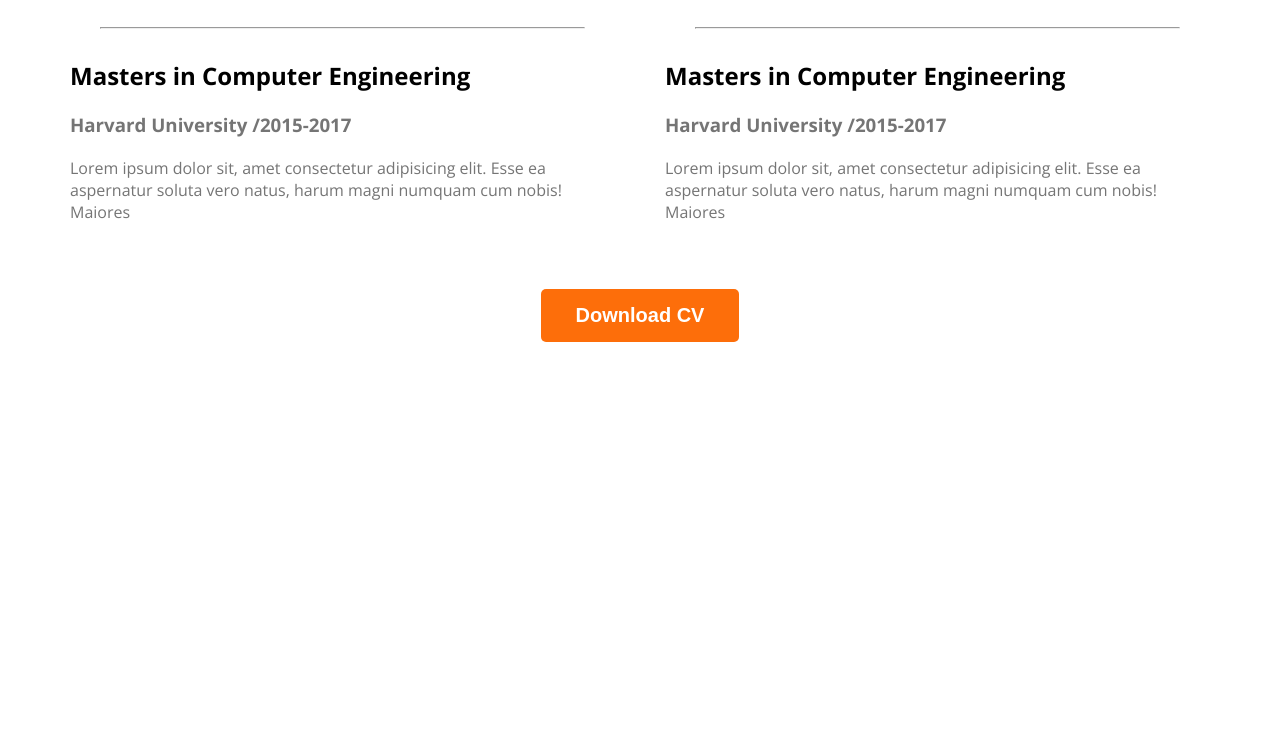
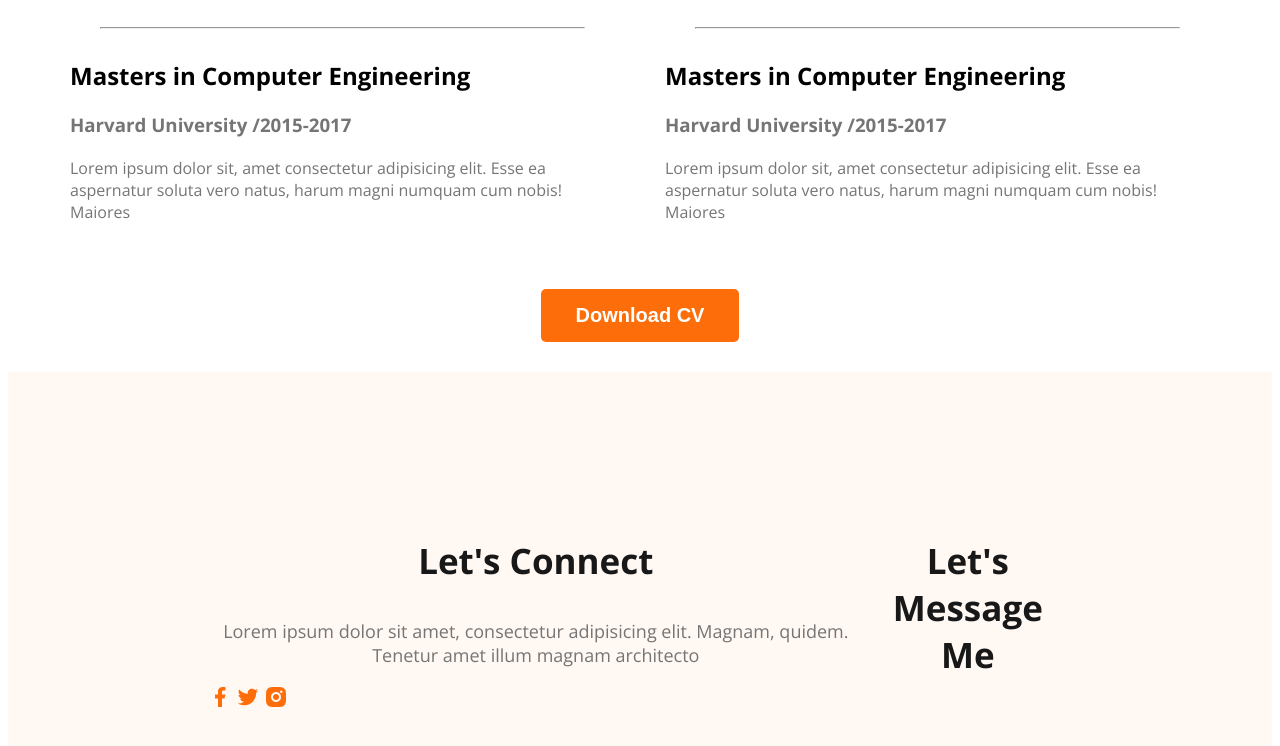
Before and after one commit to Aniruddah-Biswas/web-developer-Portfolio, a plain HTML site: page index.html in a window 1280 px wide. Shown: the part 2813-3559 px from the top of the page. Before the commit the page ends 3163 px from the top, so only its background shows below. Drawn offline with nearby package versions, Linux system fonts and the light colour scheme.

Commit message:
Footer added

```diff
--- a/index.html
+++ b/index.html
@@ -157,9 +157,7 @@
                 Maiores
               </p>
             </div>
-           </div>
-
-
+          </div>
 
           <div class="resume_column">
             <h3 class="resume_column_title">My Experience</h3>
@@ -205,6 +203,22 @@
         </div>
       </section>
     </main>
-    <footer></footer>
+    <footer>
+      <div class="footer_column">
+        <h3 class="section_title">Let's Connect</h3>
+        <p class="section_discription">
+          Lorem ipsum dolor sit amet, consectetur adipisicing elit. Magnam,
+          quidem. Tenetur amet illum magnam architecto
+        </p>
+        <div class="secial_link">
+          <a href=""><img src="images/icons/facebook.png" alt=""></a>
+          <a href=""><img src="images/icons/twitter.png" alt=""></a>
+          <a href=""><img src="images/icons/insta.png" alt=""></a>
+        </div>
+      </div>
+      <div class="footer_column">
+        <h3 class="section_title">Let's Message Me</h3>
+      </div>
+    </footer>
   </body>
 </html>
--- a/styles/portfolio.css
+++ b/styles/portfolio.css
@@ -175,3 +175,10 @@ main section{
     text-align: center;
     margin-top: 50px;
 }
+/* Footer Style */
+footer{
+    display: flex;
+    background-color:#fff8f3 ;
+    padding: 130px 200px;
+    margin-top: 30px;
+}
```
